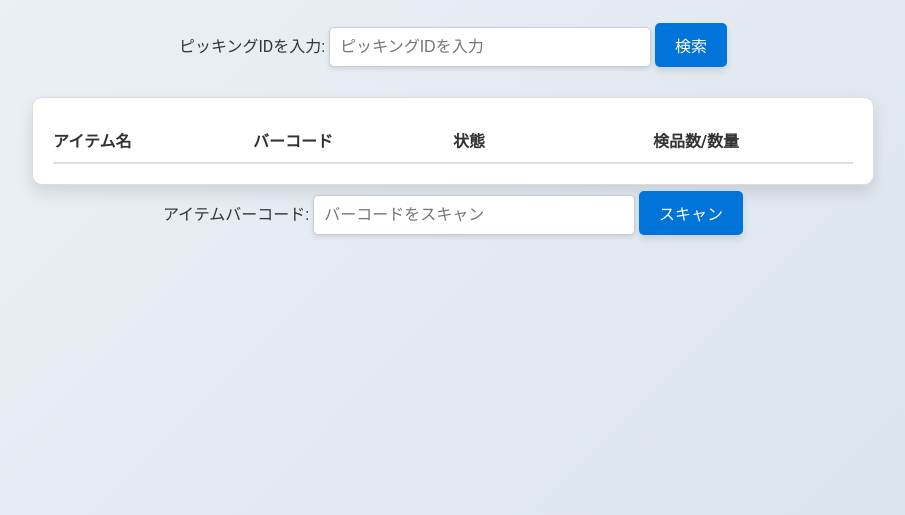
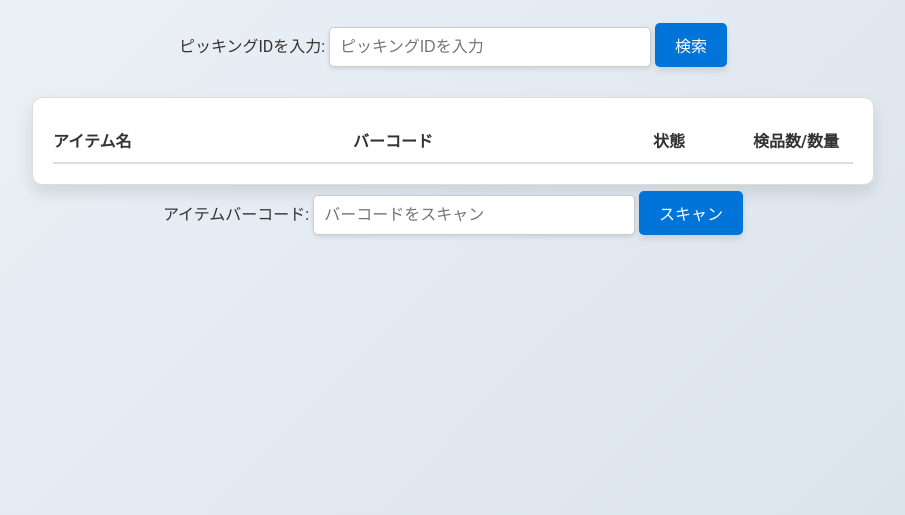
Before and after one commit to bottical/inspection, a plain HTML site: page inspection.html in a window 1280 px wide. Shown: the part 325-840 px from the top of the page, without its empty margins (187-1092 px from the left). Drawn offline with Linux system fonts and the light colour scheme.

Commit message:
Update styles.css

```diff
--- a/styles.css
+++ b/styles.css
@@ -65,7 +65,7 @@ button:hover {
 /* アイテムリストのヘッダー */
 #itemListHeader {
     display: grid;
-    grid-template-columns: 1fr 1fr 1fr 1fr;
+    grid-template-columns: 3fr 3fr 1fr 1fr;
     font-weight: bold;
     text-align: left;
     padding: 10px 0;
```
